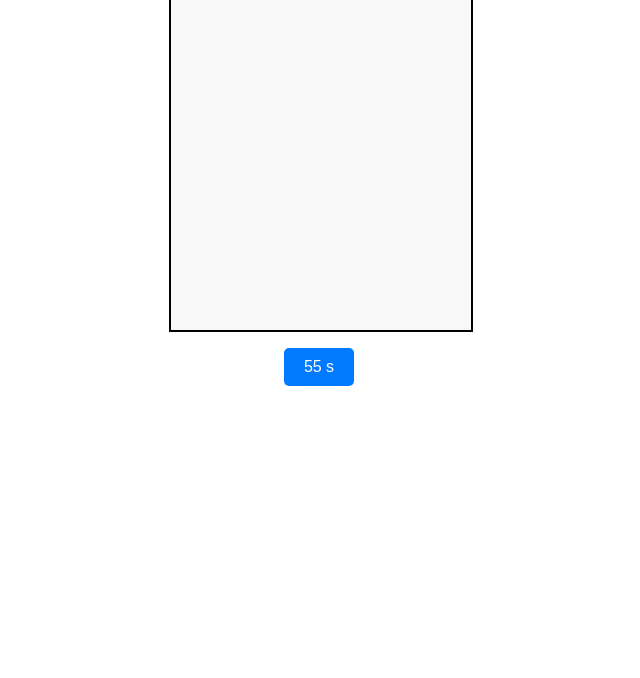
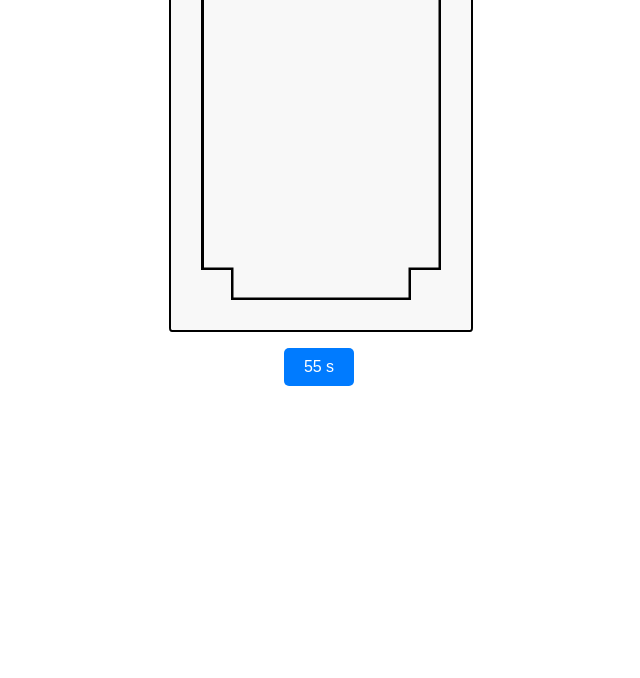
Before and after one commit to RaphaelVerdaguer/pictionary, a plain HTML site: page card/index.html in a window 1280 px wide. Shown: the part 122-800 px from the top of the page, without its empty margins (321-961 px from the left). Drawn offline with Linux system fonts and the light colour scheme.

Commit message:
[Dev] Back card decord

```diff
--- a/card/index.html
+++ b/card/index.html
@@ -37,7 +37,9 @@
             </div>
         </div>
         <div class="flip-card-back">
-            <div class="title">PICTIONARY</div>
+          <div class="custom-shape">
+            <span class="border-span"></span>
+            </div>
         </div>
         </div>
     </div>
--- a/card/script.js
+++ b/card/script.js
@@ -86,7 +86,7 @@ function startTimer(duration) {
     timerValue--;
     drawButton.textContent = timerValue + " s"; // Met à jour le temps restant dans le bouton
 
-    if (duration - timerValue == 2) {
+    if (duration - timerValue == 1) {
       flipCard();
     }
     if (timerValue <= 0) {
--- a/card/styles.css
+++ b/card/styles.css
@@ -1,3 +1,9 @@
+
+:root {
+  --marge: 30px;
+  --cornerSize: calc(var(--marge));
+  --sizeMinusCorner: calc(100% - var(--cornerSize));
+}
 .container {
   text-align: center;
   margin-top: 50px;
@@ -21,6 +27,7 @@
   text-align: center;
   transition: transform 0.8s;
   transform-style: preserve-3d;
+  border-radius: 1%;
 }
 
 /* CSS qui contrôle le retournement, déclenché par une classe */
@@ -39,13 +46,17 @@
 
 /* Style the front side (fallback if image is missing) */
 .flip-card-front {
+  border-radius: inherit;
   background-color: #f8f8f8;
 }
 
 /* Style the back side */
 .flip-card-back {
+  border-radius: inherit;
   background-color: #f8f8f8;
   transform: rotateY(180deg);
+  padding: var(--marge); /* Marge intérieure pour pousser l'enfant */
+  box-sizing: border-box; /* S'assurer que le padding est inclus dans la largeur/hauteur */
 }
 
 
@@ -55,7 +66,6 @@
   justify-content: space-around;
   margin-bottom: 15px;
   padding: 15px;
-  border-radius: 2px;
 }
 
 .category {
@@ -65,7 +75,7 @@
   margin-bottom: 15px;
   margin: 15px;
   padding: 10px 5px;
-  border-radius: 2px;
+  border-radius: 1%;
 }
 
 .category-content {
@@ -74,3 +84,50 @@
   font-weight: 700;
   transition: filter 0.5s ease; /* Ajoute une transition pour une animation fluide */
 }
+
+.custom-shape {
+  width: 100%;
+  height: 100%;
+  position: relative;
+  background-color: black;
+  clip-path: polygon(
+    var(--cornerSize) 0%,
+    var(--cornerSize) var(--cornerSize),
+    0% var(--cornerSize),
+    0% var(--sizeMinusCorner),
+    var(--cornerSize) var(--sizeMinusCorner),
+    var(--cornerSize) 100%,
+    var(--sizeMinusCorner) 100%,
+    var(--sizeMinusCorner) var(--sizeMinusCorner),
+    100% var(--sizeMinusCorner),
+    100% var(--cornerSize),
+    var(--sizeMinusCorner) var(--cornerSize),
+    var(--sizeMinusCorner) 0%
+  );
+  display: flex;
+  align-items: center;
+  justify-content: center;
+}
+
+.custom-shape::after {
+  content: "";
+  width: calc(100% - 5px);
+  height: calc(100% - 5px);
+  position: absolute;
+  background-color: #f8f8f8;
+
+  clip-path: polygon(
+    var(--cornerSize) 0%,
+    var(--cornerSize) var(--cornerSize),
+    0% var(--cornerSize),
+    0% var(--sizeMinusCorner),
+    var(--cornerSize) var(--sizeMinusCorner),
+    var(--cornerSize) 100%,
+    var(--sizeMinusCorner) 100%,
+    var(--sizeMinusCorner) var(--sizeMinusCorner),
+    100% var(--sizeMinusCorner),
+    100% var(--cornerSize),
+    var(--sizeMinusCorner) var(--cornerSize),
+    var(--sizeMinusCorner) 0%
+  );
+}
```
